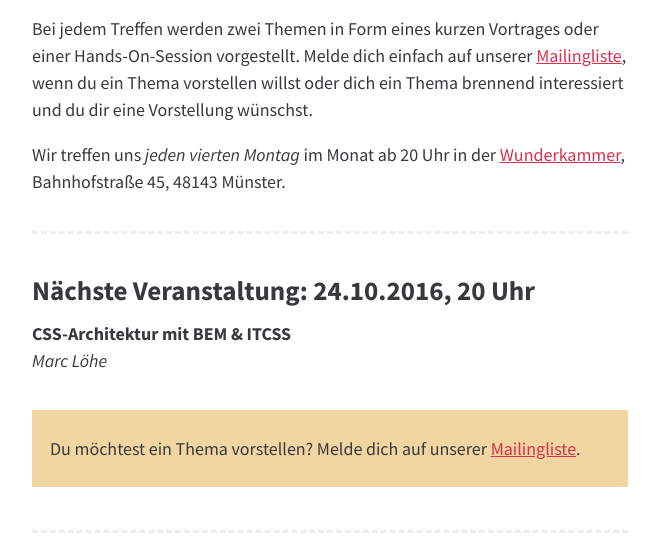
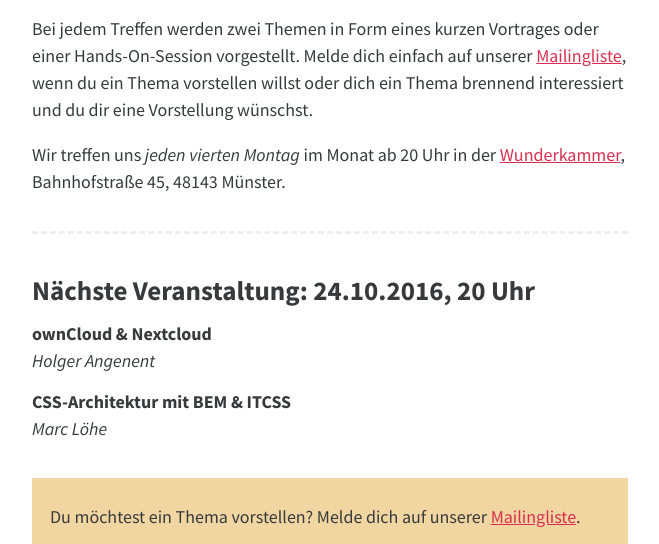
Before and after one commit to WWMuenster/wwmuenster.github.io, a website: page index.html in a window 1280 px wide. Shown: the part 256-800 px from the top of the page, without its empty margins (40-699 px from the left). Drawn offline with Linux system fonts and the light colour scheme.

Commit message:
Add upcoming ownCloud CSS talk for october 2016

```diff
--- a/index.html
+++ b/index.html
@@ -21,6 +21,10 @@
                 </section>
                 <section class="upcoming">
                     <h2 class="upcoming-title">Nächste Veranstaltung: 24.10.2016, 20 Uhr</h2>
+		    <article class="talk">
+			<h4 class="talk-title">ownCloud & Nextcloud</h4>
+			<span class="talk-author">Holger Angenent</span>
+		    </article>
 		    <article class="talk">
 			<h4 class="talk-title">CSS-Architektur mit BEM & ITCSS</h4>
 			<span class="talk-author">Marc Löhe</span>
```
